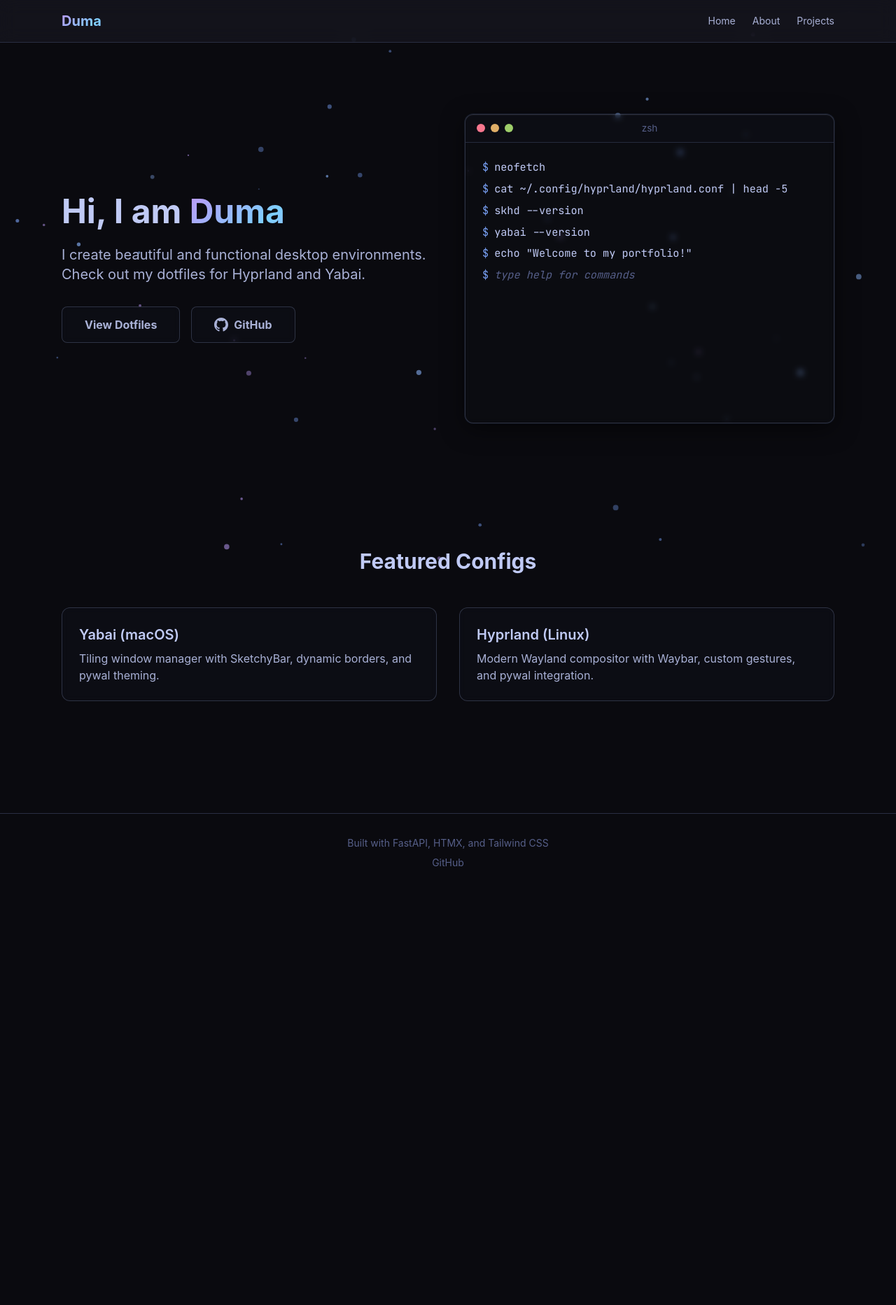
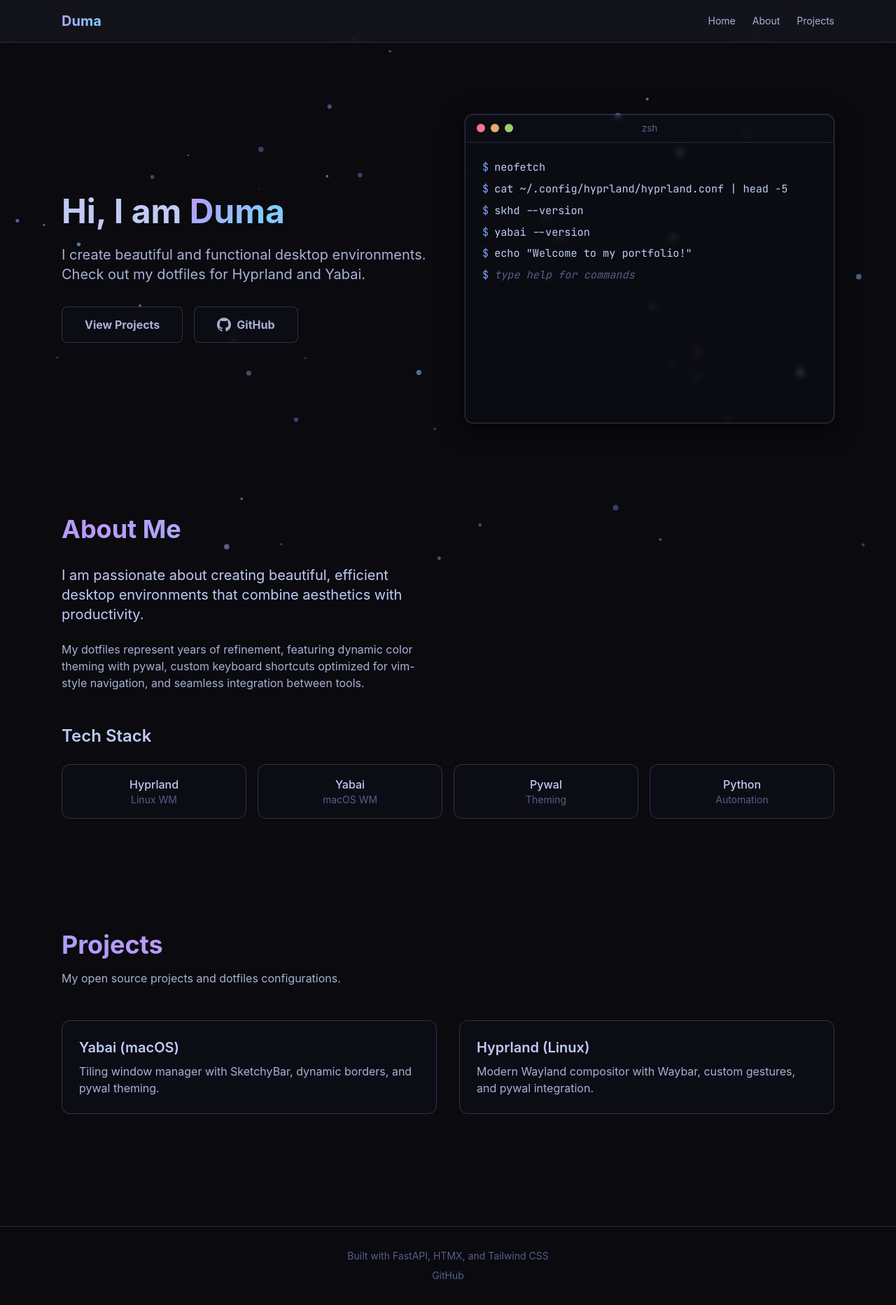
Before and after one commit to duma799/duma-portfolio, a FastAPI app: page / in a window 1280 px wide. Shown: the whole page at 70% size. Before the commit the page ends 1238 px from the top, so only its background shows below. Run offline with FastAPI, Linux system fonts and the light colour scheme; some libraries are stand-ins or nearby versions; some web fonts are replaced.

Commit message:
feat: add About Me section and restructure index page
- Add About Me section with description and tech stack cards
- Add section IDs for anchor navigation (home, about, projects)
- Rename Featured Configs to Projects with updated styling
- Update View Dotfiles button to View Projects

```diff
--- a/app/templates/index.html
+++ b/app/templates/index.html
@@ -1,5 +1,7 @@
 {% extends "base.html" %} {% block content %}
-<section class="min-h-[80vh] flex items-center">
+
+<!-- Home Section -->
+<section id="home" class="min-h-[80vh] flex items-center">
     <div class="max-w-6xl mx-auto px-6 grid md:grid-cols-2 gap-12 items-center">
         <div>
             <h1 class="text-5xl font-bold mb-6">
@@ -10,7 +12,7 @@
                 out my dotfiles for Hyprland and Yabai.
             </p>
             <div class="flex gap-4">
-                <a href="/dotfiles" class="btn-shine"> View Dotfiles </a>
+                <a href="#projects" class="btn-shine"> View Projects </a>
                 <a href="https://github.com/duma799" class="btn-shine">
                     <svg
                         xmlns="http://www.w3.org/2000/svg"
@@ -58,11 +60,64 @@
     </div>
 </section>
 
-<section class="py-20">
+<!-- About Section -->
+<section id="about" class="pt-8 pb-20">
     <div class="max-w-6xl mx-auto px-6">
-        <h2 class="text-3xl font-bold mb-12 text-center scroll-animate">
-            Featured Configs
+        <div class="md:w-1/2 md:pr-6">
+            <h2 class="text-4xl font-bold mb-8 gradient-text scroll-animate">
+                About Me
+            </h2>
+            <div class="prose prose-invert max-w-none">
+                <p class="text-xl text-text-primary mb-6 scroll-animate">
+                    I am passionate about creating beautiful, efficient desktop
+                    environments that combine aesthetics with productivity.
+                </p>
+                <p class="text-text-secondary mb-6 scroll-animate">
+                    My dotfiles represent years of refinement, featuring dynamic
+                    color theming with pywal, custom keyboard shortcuts
+                    optimized for vim-style navigation, and seamless integration
+                    between tools.
+                </p>
+            </div>
+            <h3
+                class="text-2xl font-semibold mt-12 mb-4 text-text-primary scroll-animate"
+            >
+                Tech Stack
+            </h3>
+        </div>
+        <div
+            class="grid grid-cols-2 md:grid-cols-4 gap-4 mt-6 stagger-children"
+        >
+            <div class="card-shine scroll-animate p-4 text-center">
+                <p class="font-medium text-text-primary">Hyprland</p>
+                <p class="text-sm text-text-muted">Linux WM</p>
+            </div>
+            <div class="card-shine scroll-animate p-4 text-center">
+                <p class="font-medium text-text-primary">Yabai</p>
+                <p class="text-sm text-text-muted">macOS WM</p>
+            </div>
+            <div class="card-shine scroll-animate p-4 text-center">
+                <p class="font-medium text-text-primary">Pywal</p>
+                <p class="text-sm text-text-muted">Theming</p>
+            </div>
+            <div class="card-shine scroll-animate p-4 text-center">
+                <p class="font-medium text-text-primary">Python</p>
+                <p class="text-sm text-text-muted">Automation</p>
+            </div>
+        </div>
+    </div>
+</section>
+
+<!-- Projects Section -->
+<section id="projects" class="py-20">
+    <div class="max-w-6xl mx-auto px-6">
+        <h2 class="text-4xl font-bold mb-4 gradient-text scroll-animate">
+            Projects
         </h2>
+        <p class="text-text-secondary mb-12 scroll-animate">
+            My open source projects and dotfiles configurations.
+        </p>
+
         <div class="grid md:grid-cols-2 gap-8 stagger-children">
             <a href="/dotfiles/yabai" class="card-shine scroll-animate p-6">
                 <h3 class="text-xl font-semibold mb-2 text-text-primary">
@@ -85,6 +140,7 @@
         </div>
     </div>
 </section>
+
 {% endblock %} {% block scripts %}
 <script src="/static/js/terminal.js"></script>
 {% endblock %}
```
